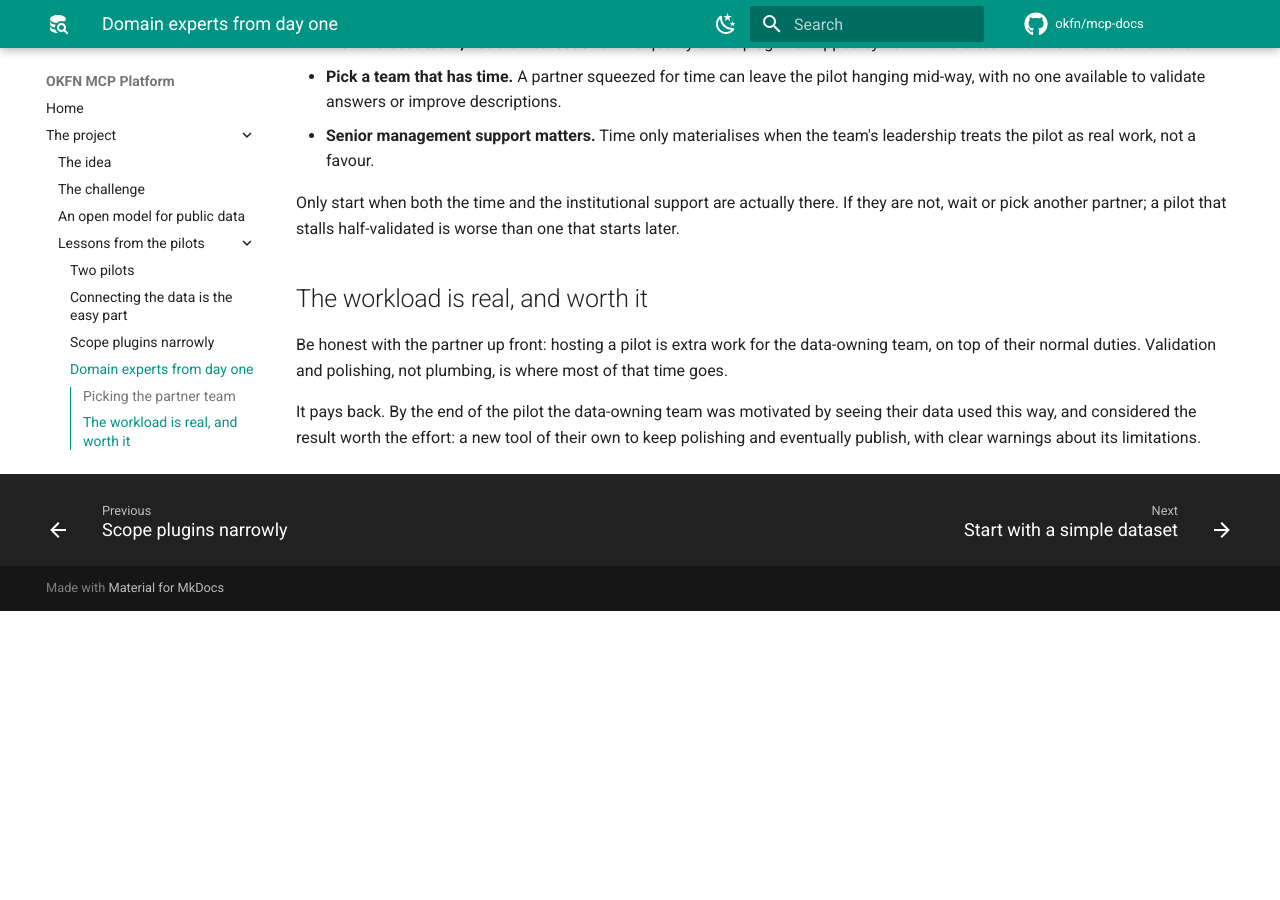
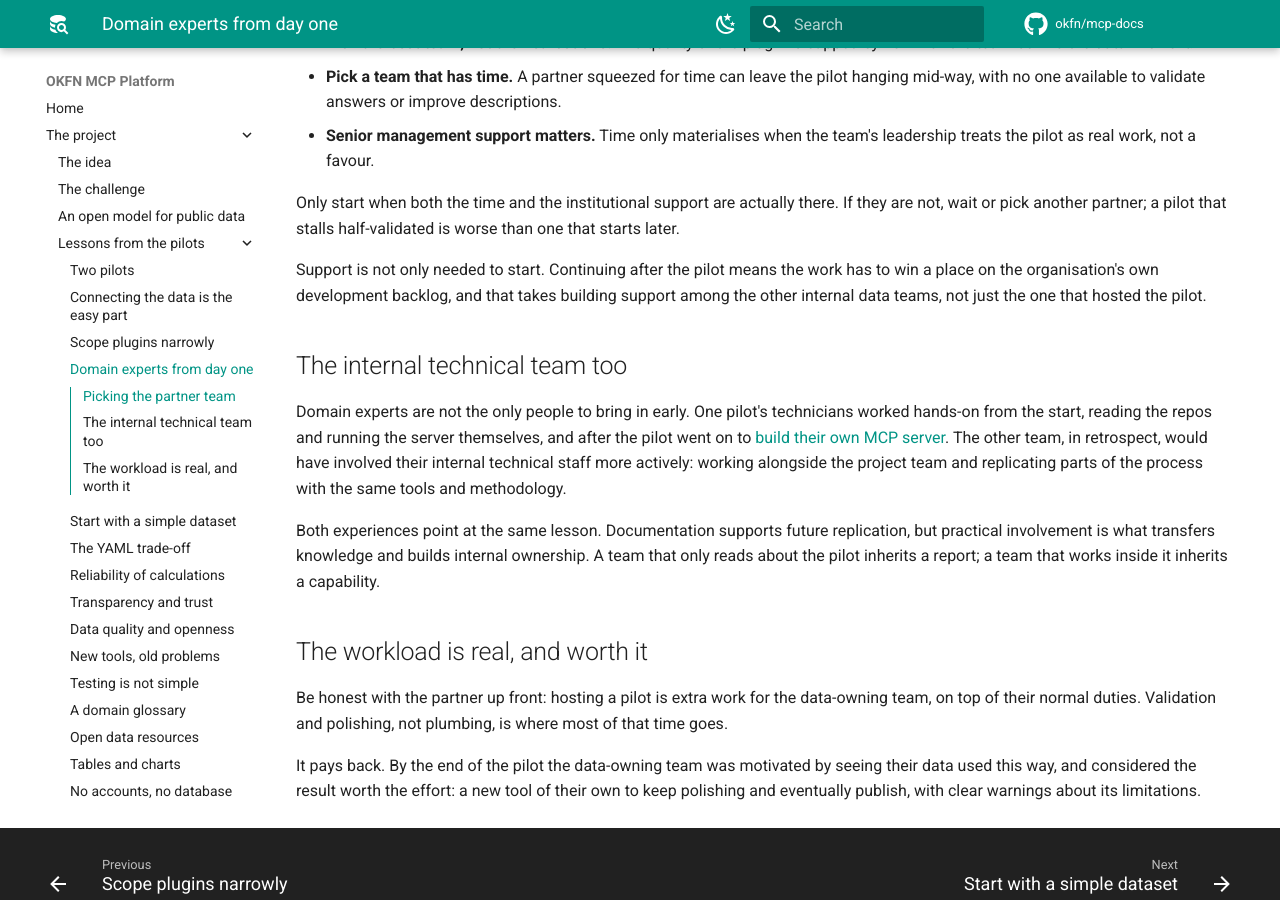
Before and after one commit to okfn/mcp-docs, an MkDocs documentation site: the page built from docs/lessons/partners.md, in a window 1280 px wide and 900 px high, scrolled down 519 px. Built offline with MkDocs 1.6.1 and Material for MkDocs 9.7.7, drawn with Linux system fonts in a browser that asks for light colours; comment, search, counter and statistics services are not loaded; before the commit the page ends 1130 px from its top, so only the background shows below that.

Commit message:
internall too

```diff
--- a/docs/lessons/partners.md
+++ b/docs/lessons/partners.md
@@ -34,6 +34,27 @@ Only start when both the time and the institutional support are
 actually there. If they are not, wait or pick another partner; a pilot
 that stalls half-validated is worse than one that starts later.
 
+Support is not only needed to start. Continuing after the pilot means
+the work has to win a place on the organisation's own development
+backlog, and that takes building support among the other internal data
+teams, not just the one that hosted the pilot.
+
+## The internal technical team too
+
+Domain experts are not the only people to bring in early. One pilot's
+technicians worked hands-on from the start, reading the repos and
+running the server themselves, and after the pilot went on to
+[build their own MCP server](ripple-effects.md). The other team, in
+retrospect, would have involved their internal technical staff more
+actively: working alongside the project team and replicating parts of
+the process with the same tools and methodology.
+
+Both experiences point at the same lesson. Documentation supports
+future replication, but practical involvement is what transfers
+knowledge and builds internal ownership. A team that only reads about
+the pilot inherits a report; a team that works inside it inherits a
+capability.
+
 ## The workload is real, and worth it
 
 Be honest with the partner up front: hosting a pilot is extra work for
```
